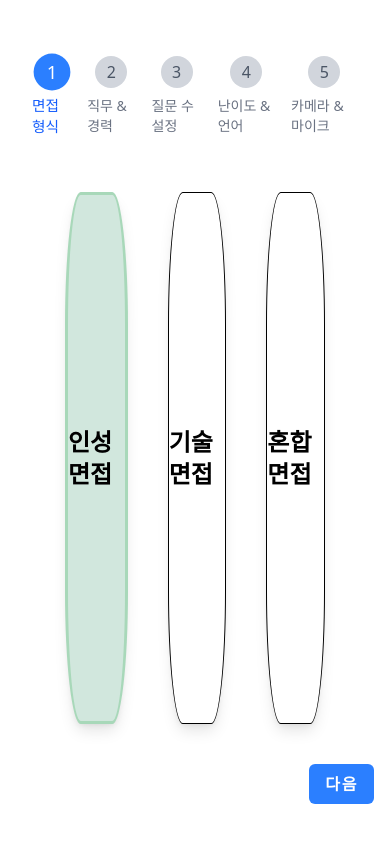
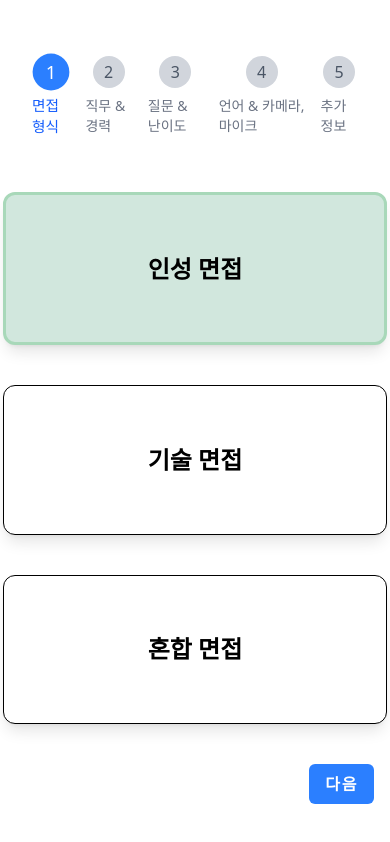
Before and after one commit to sk-final-2/front, a Next.js app: page /ready in a window 390 px wide. Built offline with nearby package versions, Linux system fonts and the light colour scheme.

Commit message:
feat: 면접 사용 언어

```diff
--- a/package.json
+++ b/package.json
@@ -11,6 +11,7 @@
   "dependencies": {
     "@reduxjs/toolkit": "^2.8.2",
     "axios": "^1.11.0",
+    "country-flag-icons": "^1.5.19",
     "lucide-react": "^0.534.0",
     "next": "15.4.1",
     "react": "19.1.0",
--- a/src/app/ready/page.tsx
+++ b/src/app/ready/page.tsx
@@ -9,6 +9,7 @@ import DifficultyLevelComponent from "@/components/ready/DifficultyLevelComponen
 import DocumentUploadForm from "@/components/ready/DocumentUploadForm";
 import InterviewTypeSelector from "@/components/ready/InterviewTypeSelector";
 import JobSelectorForm from "@/components/ready/JobSelectorForm";
+import LanguageSelectComponent from "@/components/ready/LanguageSelectComponent";
 import QuestionCountDropdown from "@/components/ready/QuestionCountDropdown";
 import ReadyStepBar from "@/components/ready/readyStepBar";
 import { useRouter } from "next/navigation";
@@ -59,6 +60,9 @@ const ReadyPage = () => {
 
   // 난이도 상태
   const [difficulty, setDifficulty] = useState<LevelType>("중");
+
+  // 언어 상태
+  const [language, setLanguage] = useState<LanguageType>("KOREAN");
 
   // 카메라 권한 상태
   const [cameraPermission, setCameraPermission] =
@@ -111,6 +115,11 @@ const ReadyPage = () => {
   // 난이도 변경 핸들러
   const handleDifficultyLevel = (difficulty: LevelType) => {
     setDifficulty(difficulty);
+  };
+
+  // 언어 변경 핸들러
+  const handleLanguageChange = (language: LanguageType) => {
+    setLanguage(language);
   };
 
   // 카메라 권한 핸들러
@@ -257,6 +266,7 @@ const ReadyPage = () => {
         return (
           <div>
             {/** 언어 선택 (한국어, 영어) */}
+            <LanguageSelectComponent language={language} handleLanguageChange={handleLanguageChange} />
 
             <CameraMicCheck
               cameraPermission={cameraPermission}
@@ -285,7 +295,7 @@ const ReadyPage = () => {
       <ReadyStepBar step={step} handleChangeStep={handleChangeStep} />
 
       {/** 폼 컨테이너 */}
-      <div className="container flex flex-grow flex-col justify-center items-center gap-5">
+      <div className="container min-w-xl flex flex-grow flex-col justify-center items-center gap-5">
         {renderStepComponent()}
       </div>
 
--- a/src/components/ready/InterviewTypeSelector.tsx
+++ b/src/components/ready/InterviewTypeSelector.tsx
@@ -26,12 +26,12 @@ const InterviewTypeSelector = ({
   const keys = Object.keys(typeMap) as InterviewType[];
 
   return (
-    <div className="flex flex-row gap-10 w-4/6 h-full mt-4">
+    <div className="flex lg:flex-row flex-col gap-10 w-4/6 h-full mt-4">
       {keys.map((key) => (
         <div
           key={key}
           onClick={() => handleTypeChange(key)}
-          className={`flex items-center justify-center flex-1 border-[1px] border-solid rounded-[25%] shadow-lg
+          className={`flex items-center justify-center flex-1 border-[1px] border-solid rounded-xl shadow-lg
             cursor-pointer transition-color duration-500 hover:scale-105 h-full
             ${selectedType === key ? `${colorMap[key]}` : "bg-white"}`}
         >
--- /dev/null
+++ b/src/components/ready/LanguageSelectComponent.tsx
@@ -0,0 +1,42 @@
+import { LanguageType } from "@/app/ready/page";
+import { FlagComponent, KR, US } from "country-flag-icons/react/3x2";
+
+type LanguageSelectComponentProps = {
+  language: LanguageType;
+  handleLanguageChange: (language: LanguageType) => void;
+};
+
+const languageList: LanguageType[] = ["KOREAN", "ENGLISH"];
+
+const languageIconMap: Record<LanguageType, FlagComponent> = {
+  KOREAN: KR,
+  ENGLISH: US,
+};
+
+const LanguageSelectComponent = ({
+  language,
+  handleLanguageChange,
+}: LanguageSelectComponentProps) => {
+  return (
+    <div className="w-full flex flex-row gap-5">
+      {languageList.map((lang) => {
+        const Flag = languageIconMap[lang];
+
+        return (
+          <div
+            key={lang}
+            onClick={() => handleLanguageChange(lang)}
+            className={`flex-1 flex text-md font-bold flex-col justify-center items-center cursor-pointer rounded-lg border-[1px] border-gray-400 transition hover:scale-105 duration-300 ${
+                language === lang ? "bg-gray-200 border-gray-700 border-[2px]" : ""
+            }`}
+          >
+            <Flag title={lang} width={100} height={100} />
+            <span className="mb-4">{lang === "KOREAN" ? "한국어" : lang}</span>
+          </div>
+        );
+      })}
+    </div>
+  );
+};
+
+export default LanguageSelectComponent;
--- a/src/components/ready/readyStepBar.tsx
+++ b/src/components/ready/readyStepBar.tsx
@@ -11,9 +11,9 @@ interface ReadyStepBarProps {
 const content: Record<number, string> = {
   1: "면접 형식",
   2: "직무 & 경력",
-  3: "질문 수 설정",
-  4: "난이도 & 언어",
-  5: "카메라 & 마이크",
+  3: "질문 & 난이도",
+  4: "언어 & 카메라, 마이크",
+  5: "추가 정보",
 };
 
 const ReadyStepBar = ({ step, handleChangeStep }: ReadyStepBarProps) => {
```
Also changed, not shown: 1 other file (tests, documents, lock files or other folders).
